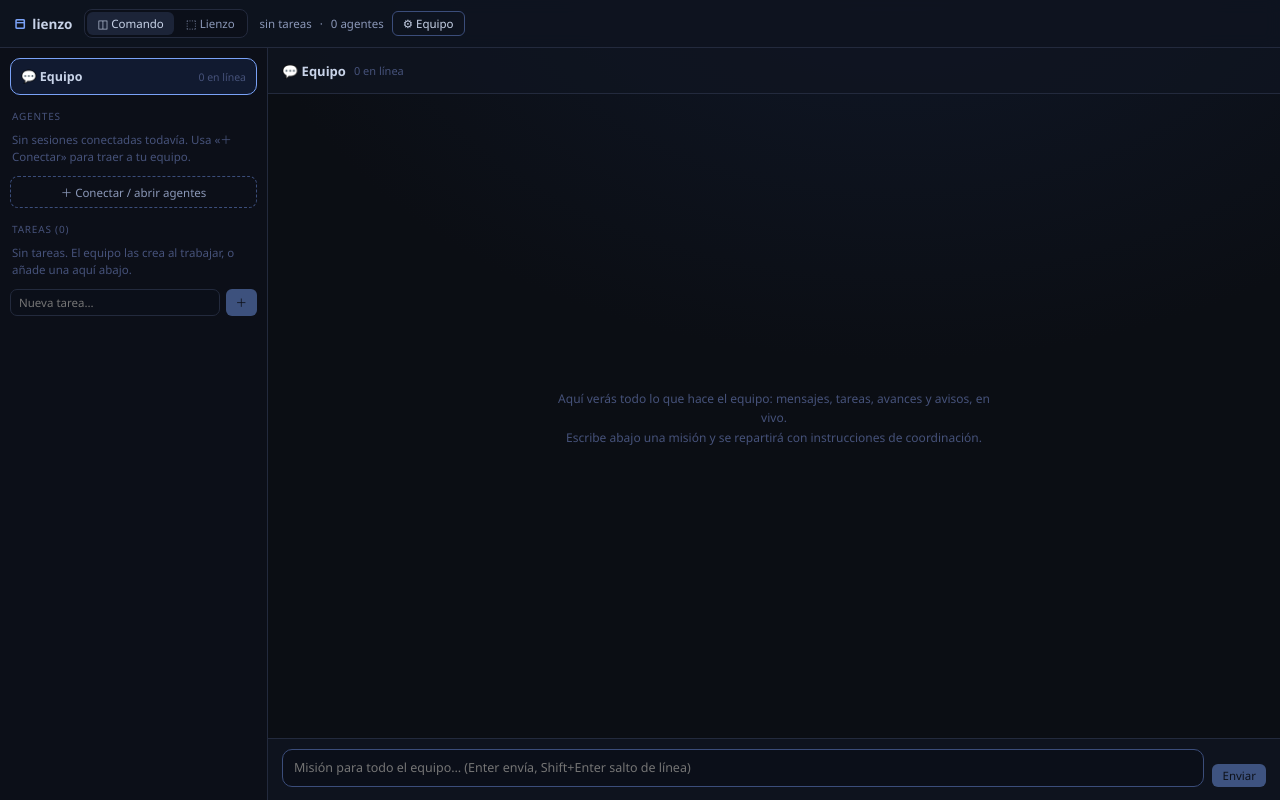
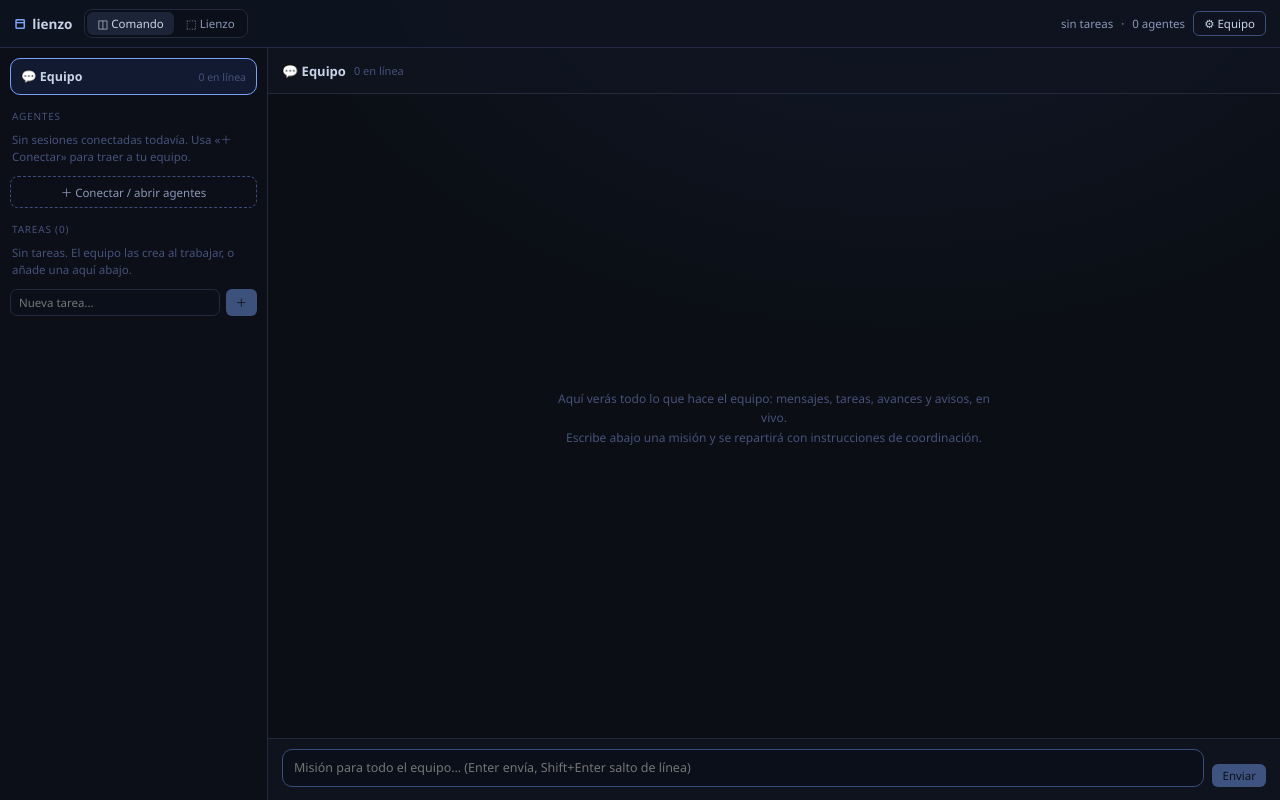
Before and after one commit to parraguezb34-alt/prometeo, a React (Vite) app: page / in a window 1280 px wide. Built offline with nearby package versions, Linux system fonts and the light colour scheme.

Commit message:
Chat: alinear el resumen a la derecha en la barra superior y permitir seleccionar texto en los campos

```diff
--- a/src/App.css
+++ b/src/App.css
@@ -718,6 +718,7 @@ body,
 
 .cc-summary {
   flex: none;
+  margin-left: auto;
   display: flex;
   align-items: center;
   gap: 8px;
@@ -905,6 +906,7 @@ body,
   all: unset;
   flex: 1;
   min-width: 0;
+  user-select: text;
   background: #0b0f19;
   border: 1px solid #232a3d;
   border-radius: 7px;
@@ -1082,6 +1084,7 @@ body,
   min-height: 18px;
   max-height: 132px;
   overflow-y: auto;
+  user-select: text;
   background: #0b0f19;
   border: 1px solid #3b4d7a;
   border-radius: 10px;
```
